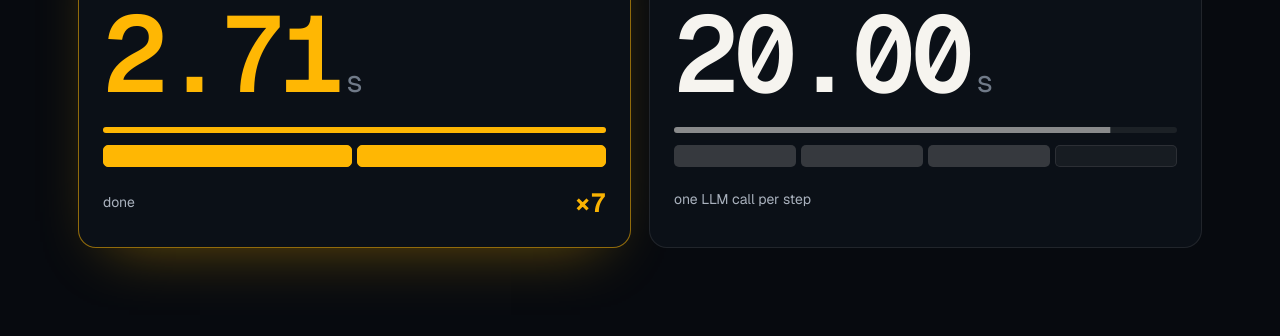
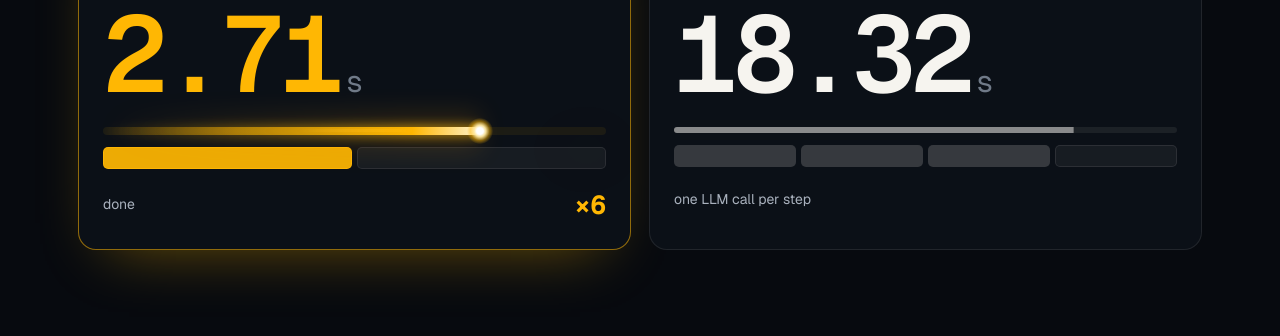
Before and after one commit to brnyxx/jev-ra, a plain HTML site: page docs/index.html in a window 1280 px wide. Shown: the part 766-1102 px from the top of the page. Drawn offline with nearby package versions, Linux system fonts and the light colour scheme; files whose address does not match are found by name.

Commit message:
docs(site): every race opens with a lightning strike on jev-ra's lane, and its meter is a laser that fires again for each run it finishes
The bolt falls from the top of the hero, behind the words, onto the top edge of jev-ra's lane, with one window-wide flash; the clocks start when it lands, so no measured time is spent on it. jev-ra's meter is an amber beam with a white-hot head, re-fired for every run it completes while browser-use is still on its one, and each finish flashes the lane. Reduced motion keeps the still race. The measured times and the 4x playback are unchanged.

```diff
--- /dev/null
+++ b/docs/assets-site/bolt.js
@@ -0,0 +1,63 @@
+// The strike that opens every race: a bolt from the headline onto the top edge of jev-ra's lane.
+// race.js owns the timing and starts the clocks when this lands; this file only draws.
+(function () {
+  const root = document.getElementById("race");
+  if (!root || matchMedia("(prefers-reduced-motion: reduce)").matches) return;
+  const NS = "http://www.w3.org/2000/svg";
+  const DRAW_MS = 190, HOLD_MS = 90, FADE_MS = 420;
+  const el = (tag, attrs, parent) => { const n = document.createElementNS(NS, tag); for (const k in attrs) n.setAttribute(k, attrs[k]); parent.appendChild(n); return n; };
+
+  // A jagged path between two points: each joint is pushed sideways, less so near the ends.
+  const jag = (x1, y1, x2, y2, joints, spread) => {
+    const dx = x2 - x1, dy = y2 - y1, len = Math.hypot(dx, dy) || 1, nx = -dy / len, ny = dx / len;
+    const pts = [[x1, y1]];
+    for (let i = 1; i < joints; i++) {
+      const f = i / joints, off = (Math.random() * 2 - 1) * spread * Math.sin(Math.PI * f);
+      pts.push([x1 + dx * f + nx * off, y1 + dy * f + ny * off]);
+    }
+    pts.push([x2, y2]);
+    return pts;
+  };
+  const d = (pts) => "M" + pts.map((p) => p[0].toFixed(1) + " " + p[1].toFixed(1)).join(" L");
+
+  const strike = (lane) => {
+    // It falls from the top of the hero, behind the words, straight onto the top edge of the lane.
+    const box = root.getBoundingClientRect();
+    const hit = lane.getBoundingClientRect();
+    const x2 = hit.left + hit.width * 0.5 - box.left, y2 = hit.top - box.top + 1;
+    const x1 = x2 + (Math.random() * 2 - 1) * hit.width * 0.18, y1 = -40;
+    const svg = el("svg", { class: "bolt", "aria-hidden": "true" }, root);
+    const defs = el("defs", {}, svg);
+    const blur = el("filter", { id: "bolt-glow", x: "-50%", y: "-50%", width: "200%", height: "200%" }, defs);
+    el("feGaussianBlur", { stdDeviation: "7" }, blur);
+    const main = jag(x1, y1, x2, y2, 18, 34);
+    const forks = [5, 9, 13].map((i) => {
+      const [bx, by] = main[i], side = Math.random() < 0.5 ? -1 : 1;
+      return jag(bx, by, bx + side * (50 + Math.random() * 90), by + 50 + Math.random() * 80, 5, 12);
+    });
+    const paths = [];
+    for (const pts of [main, ...forks]) {
+      const w = pts === main ? 1 : 0.55;
+      paths.push(el("path", { d: d(pts), fill: "none", stroke: "#FFB703", "stroke-width": 12 * w, "stroke-linecap": "round", "stroke-linejoin": "round", filter: "url(#bolt-glow)", opacity: 0.85 }, svg));
+      paths.push(el("path", { d: d(pts), fill: "none", stroke: "#FFD466", "stroke-width": 4.5 * w, "stroke-linecap": "round", "stroke-linejoin": "round" }, svg));
+      paths.push(el("path", { d: d(pts), fill: "none", stroke: "#FFFFFF", "stroke-width": 1.8 * w, "stroke-linecap": "round", "stroke-linejoin": "round" }, svg));
+    }
+    // The flash lights the whole window, not just the hero's column, so it has no edges to show.
+    const sky = document.createElement("div");
+    sky.className = "bolt-sky";
+    sky.style.background = `radial-gradient(90vmax 70vmax at ${hit.left + hit.width / 2}px ${hit.top}px, rgba(255,212,102,.34), rgba(255,183,3,.1) 38%, transparent 70%)`;
+    document.body.appendChild(sky);
+    const flash = el("ellipse", { cx: x2, cy: y2, rx: 10, ry: 4, fill: "#FFF4CF", filter: "url(#bolt-glow)", opacity: 0 }, svg);
+    for (const p of paths) {
+      const L = p.getTotalLength();
+      p.style.strokeDasharray = L; p.style.strokeDashoffset = L;
+      p.animate([{ strokeDashoffset: L }, { strokeDashoffset: 0 }], { duration: DRAW_MS, easing: "cubic-bezier(.7,0,.9,.6)", fill: "forwards" });
+    }
+    flash.animate([{ opacity: 0, rx: 10, ry: 4 }, { opacity: 1, rx: 120, ry: 16, offset: 0.2 }, { opacity: 0, rx: 260, ry: 26 }], { duration: 560, delay: DRAW_MS - 20, easing: "ease-out", fill: "forwards" });
+    sky.animate([{ opacity: 0 }, { opacity: 1, offset: 0.12 }, { opacity: 0 }], { duration: 650, delay: DRAW_MS - 30, easing: "ease-out", fill: "forwards" }).finished.then(() => sky.remove());
+    svg.animate([{ opacity: 1 }, { opacity: 1, offset: (DRAW_MS + HOLD_MS) / (DRAW_MS + HOLD_MS + FADE_MS) }, { opacity: 0 }], { duration: DRAW_MS + HOLD_MS + FADE_MS, fill: "forwards" }).finished.then(() => svg.remove());
+    setTimeout(() => { lane.classList.remove("struck"); void lane.offsetWidth; lane.classList.add("struck"); }, DRAW_MS - 20);
+  };
+
+  root.addEventListener("race:start", (e) => { if (!document.hidden) strike(e.detail.lane); });
+})();
--- a/docs/assets-site/race.js
+++ b/docs/assets-site/race.js
@@ -9,6 +9,8 @@
     olive: { j: 3806, js: 2, b: 15071, bs: 3 },
   };
   const HOLD_MS = 5200;
+  // The clocks start when the opening strike lands (bolt.js draws it), so no measured time is spent on it.
+  const STRIKE_MS = 420;
   const $ = (s, r = document) => r.querySelector(s);
   const tpl = (id) => ($("#" + id) ? $("#" + id).textContent.trim() : "");
   const fmt = (ms) => (ms / 1000).toFixed(2);
@@ -30,30 +32,34 @@
       ticks(J, k.js); ticks(B, k.bs);
       root.dataset.showing = key; root.classList.remove("over");
       J.classList.remove("won"); B.classList.remove("won");
-      shown = -1; t0 = performance.now();
+      shown = -1; t0 = performance.now() + (still ? 0 : STRIKE_MS);
       $(".result", root).textContent = "";
+      if (!still) root.dispatchEvent(new CustomEvent("race:start", { detail: { key, lane: J } }));
     };
     const paint = (lane, progress, steps, time, state) => {
       $(".clock b", lane).textContent = fmt(time);
-      $(".meter i", lane).style.transform = `scaleX(${Math.min(progress, 1)})`;
+      lane.style.setProperty("--p", Math.min(Math.max(progress, 0), 1).toFixed(4));
       const on = Math.min(steps, Math.floor(progress * steps + 1e-9));
       $(".ticks", lane).querySelectorAll("i").forEach((t, i) => t.classList.toggle("on", i < on));
       $(".state", lane).textContent = state;
     };
     const frame = (now) => {
       const k = TASKS[key];
-      const t = Math.min((now - t0) * speed, k.b);
+      const t = Math.min(Math.max((now - t0) * speed, 0), k.b);
       const laps = Math.floor(t / k.j);
       const jDone = laps >= 1;
       const jt = jDone ? k.j : t;
-      paint(J, jDone ? 1 : t / k.j, k.js, jt, jDone ? tpl("t-done") : tpl("t-running"));
+      // While browser-use is still on its one run, jev-ra's beam fires again for every run it completes.
+      const beam = t >= k.b ? 1 : (t % k.j) / k.j;
+      paint(J, beam, k.js, jt, jDone ? tpl("t-done") : tpl("t-running"));
       paint(B, t / k.b, k.bs, t, t >= k.b ? tpl("t-done") : tpl("t-running"));
       J.classList.toggle("won", jDone);
       if (laps !== shown) {
         shown = laps;
         const lap = $(".laps", J);
         lap.textContent = laps >= 1 ? "×" + laps : "";
-        lap.classList.remove("pop"); void lap.offsetWidth; if (laps >= 1) lap.classList.add("pop");
+        lap.classList.remove("pop"); J.classList.remove("zap"); void lap.offsetWidth;
+        if (laps >= 1) { lap.classList.add("pop"); J.classList.add("zap"); }
       }
       if (t >= k.b) {
         if (!root.classList.contains("over")) {
--- a/docs/index.html
+++ b/docs/index.html
@@ -75,7 +75,7 @@
   .lane .clock b{font-size:clamp(56px,8.4vw,112px);font-weight:600;letter-spacing:-.05em}
   .lane .clock em{font-style:normal;font-size:clamp(20px,2.4vw,30px);color:var(--dim)}
   .lane .meter{height:6px;border-radius:99px;background:rgba(246,244,239,.07);overflow:hidden}
-  .lane .meter i{display:block;height:100%;transform-origin:left;transform:scaleX(0);background:rgba(246,244,239,.5)}
+  .lane .meter i{display:block;height:100%;transform-origin:left;transform:scaleX(var(--p,0));background:rgba(246,244,239,.5)}
   .lane .ticks{display:flex;gap:5px;margin:12px 0 0;flex-wrap:wrap}
   .lane .ticks i{flex:1;min-width:10px;height:22px;border-radius:5px;background:rgba(246,244,239,.05);border:1px solid var(--line);transition:background .25s,border-color .25s}
   .lane .ticks i.on{background:rgba(246,244,239,.18);border-color:transparent}
@@ -84,7 +84,25 @@
   .lane .laps.pop{animation:pop .5s var(--ease)}
   @keyframes pop{0%{transform:scale(1.5);opacity:.3}100%{transform:none;opacity:1}}
   .lane.jr:not(.won) .lapsl{visibility:hidden}
-  .lane.jr .meter i{background:var(--amber)}
+  /* jev-ra's meter is a laser: a white-hot head on an amber beam, re-fired for every run it finishes */
+  .lane.jr .meter{position:relative;height:8px;overflow:visible;background:rgba(255,183,3,.07)}
+  .lane.jr .meter i{border-radius:99px;background:linear-gradient(90deg,rgba(255,183,3,0),rgba(255,183,3,.5) 35%,var(--amber) 82%,#FFF4CF);filter:drop-shadow(0 0 6px rgba(255,183,3,.85)) drop-shadow(0 0 16px rgba(255,160,0,.45))}
+  .lane.jr .meter::before,.lane.jr .meter::after{content:"";position:absolute;top:50%;left:calc(var(--p,0) * 100%);pointer-events:none;opacity:calc(var(--p,0) * 40)}
+  .lane.jr .meter::before{width:180px;height:3px;margin:-1.5px 0 0 -180px;border-radius:99px;background:linear-gradient(90deg,rgba(255,255,255,0),rgba(255,250,235,.95));filter:blur(.4px)}
+  .lane.jr .meter::after{width:26px;height:26px;margin:-13px 0 0 -13px;border-radius:50%;background:radial-gradient(circle,#fff 0 18%,rgba(255,232,160,.95) 32%,rgba(255,183,3,.45) 52%,rgba(255,183,3,0) 72%)}
+  .lane.jr.zap .meter::after{animation:flare .5s var(--ease)}
+  .lane.jr::after{content:"";position:absolute;inset:0;pointer-events:none;opacity:0;background:radial-gradient(70% 90% at 92% 72%,rgba(255,214,102,.32),rgba(255,183,3,.08) 45%,transparent 70%)}
+  .lane.jr.zap::after{animation:zap .55s ease-out}
+  .lane.jr.zap .clock b{animation:glint .5s var(--ease)}
+  .lane.jr.struck{animation:struck .6s ease-out}
+  @keyframes flare{0%{transform:scale(3.2);filter:brightness(1.8)}100%{transform:none;filter:none}}
+  @keyframes zap{0%{opacity:1}100%{opacity:0}}
+  @keyframes glint{0%{text-shadow:0 0 28px rgba(255,214,102,.9)}100%{text-shadow:none}}
+  @keyframes struck{0%{box-shadow:0 0 0 1px rgba(255,244,207,.9),0 0 80px 10px rgba(255,183,3,.55);background:#1B1608}100%{box-shadow:none}}
+  #race{position:relative}
+  #race > *{position:relative;z-index:1}
+  .bolt-sky{position:fixed;inset:0;pointer-events:none;z-index:50;opacity:0;mix-blend-mode:screen}
+  #race > .bolt{position:absolute;inset:0;width:100%;height:100%;pointer-events:none;overflow:visible;z-index:0}
   .lane.jr .ticks i.on{background:var(--amber);border-color:var(--amber)}
   .lane.jr.won{border-color:rgba(255,183,3,.55);box-shadow:0 24px 60px -30px rgba(255,183,3,.45)}
   .lane.jr.won .clock b{color:var(--amber)}
@@ -556,8 +574,9 @@ uvx jev-ra doctor</pre></div>
   document.querySelectorAll(".tab").forEach((t) => t.addEventListener("click", () => selectTab(t.dataset.for)));
   document.querySelectorAll(".works a[data-tab]").forEach((a) => a.addEventListener("click", () => selectTab(a.dataset.tab)));
 </script>
-<script src="assets-site/i18n.js?v=0.2.5"></script>
-<script src="assets-site/race.js?v=0.2.5" defer></script>
-<script src="assets-site/demo.js?v=0.2.5" defer></script>
+<script src="assets-site/i18n.js?v=0.2.6"></script>
+<script src="assets-site/race.js?v=0.2.6" defer></script>
+<script src="assets-site/bolt.js?v=0.2.6" defer></script>
+<script src="assets-site/demo.js?v=0.2.6" defer></script>
 </body>
 </html>
```
